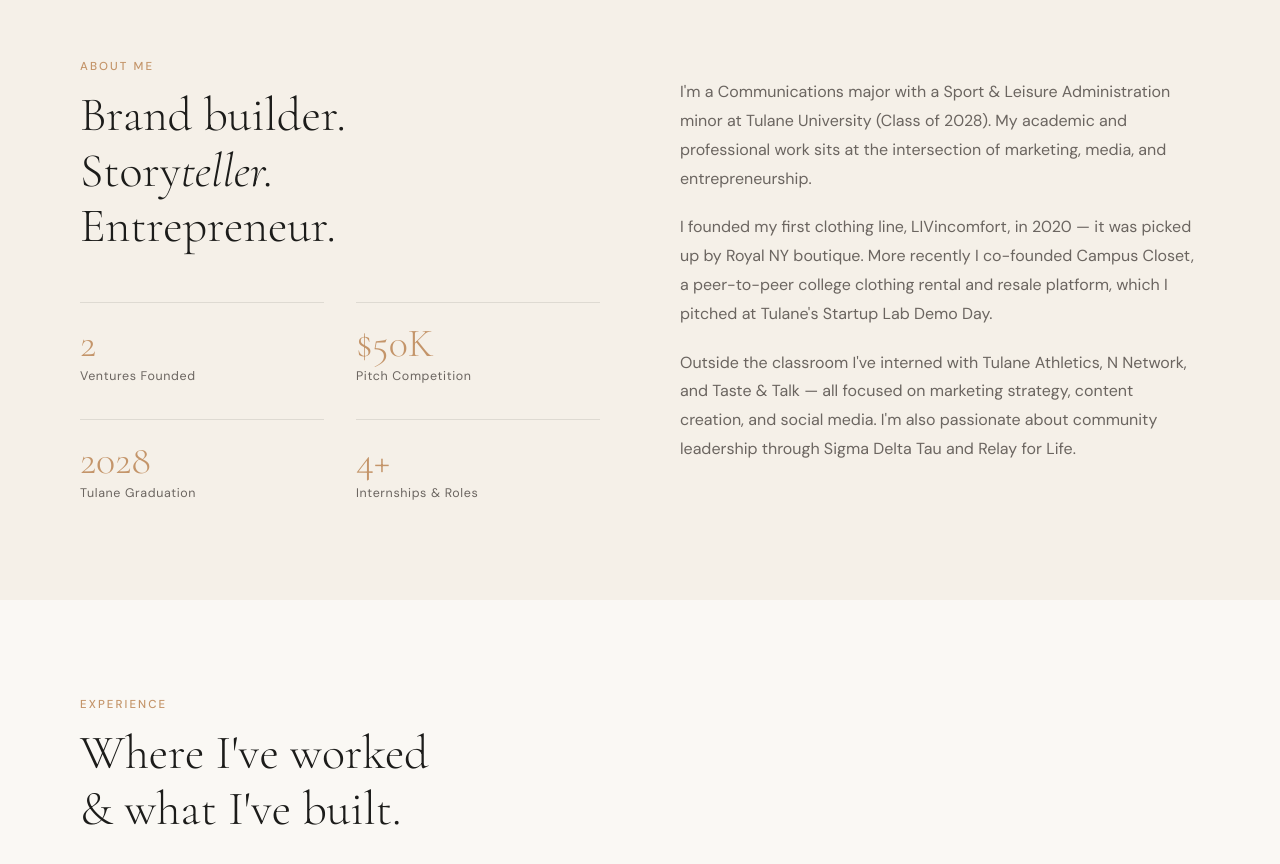
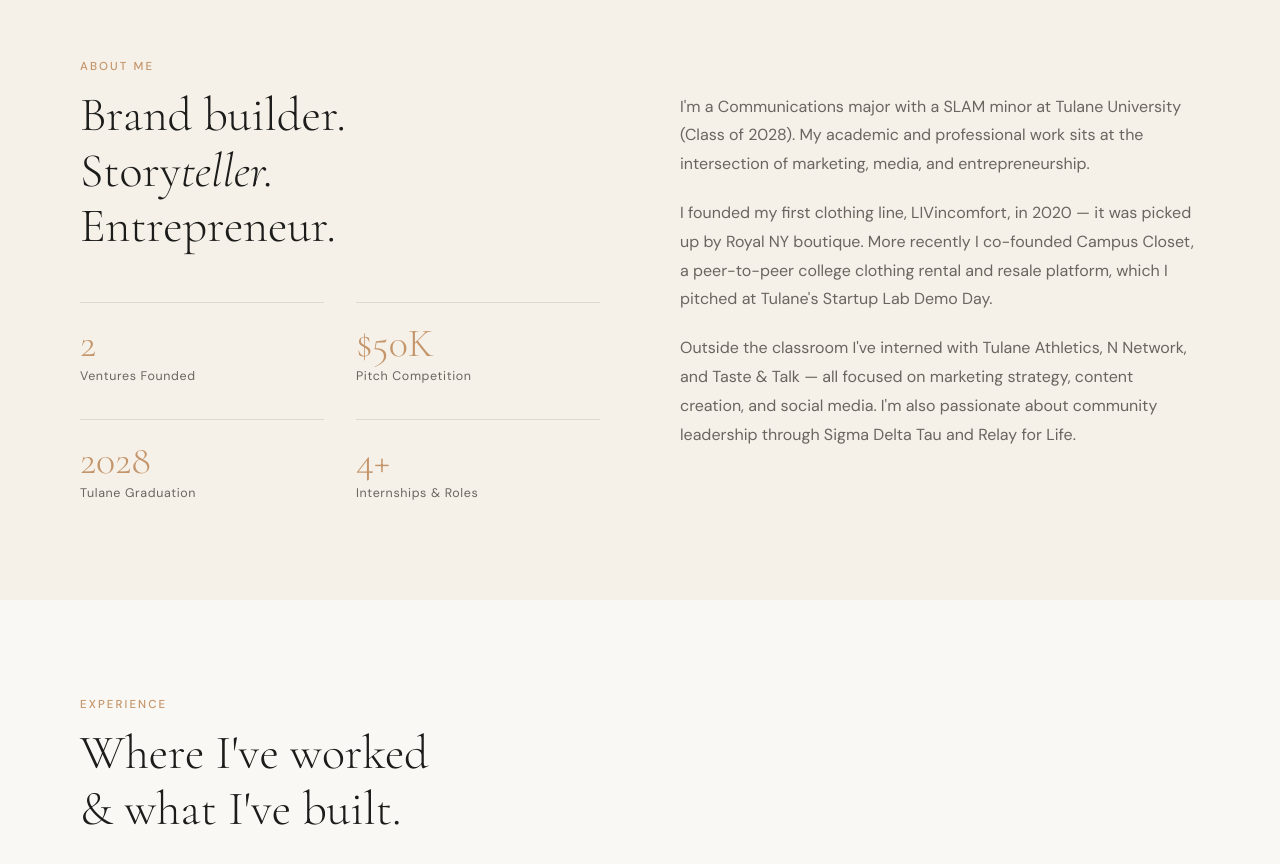
Before and after one commit to livbialek-ship-it/livbialek-ship-it.github.io, a plain HTML site: page index.html in a window 1280 px wide. Shown: the part 838-1702 px from the top of the page. Drawn offline with nearby package versions, Linux system fonts and the light colour scheme.

Commit message:
Update index.html

```diff
--- a/index.html
+++ b/index.html
@@ -587,7 +587,7 @@
     </div>
     <div class="about-right">
       <p>
-        I'm a Communications major with a Sport &amp; Leisure Administration minor at Tulane University (Class of 2028). My academic and professional work sits at the intersection of marketing, media, and entrepreneurship.
+        I'm a Communications major with a SLAM minor at Tulane University (Class of 2028). My academic and professional work sits at the intersection of marketing, media, and entrepreneurship.
       </p>
       <p>
         I founded my first clothing line, LIVincomfort, in 2020 — it was picked up by Royal NY boutique. More recently I co-founded Campus Closet, a peer-to-peer college clothing rental and resale platform, which I pitched at Tulane's Startup Lab Demo Day.
```
